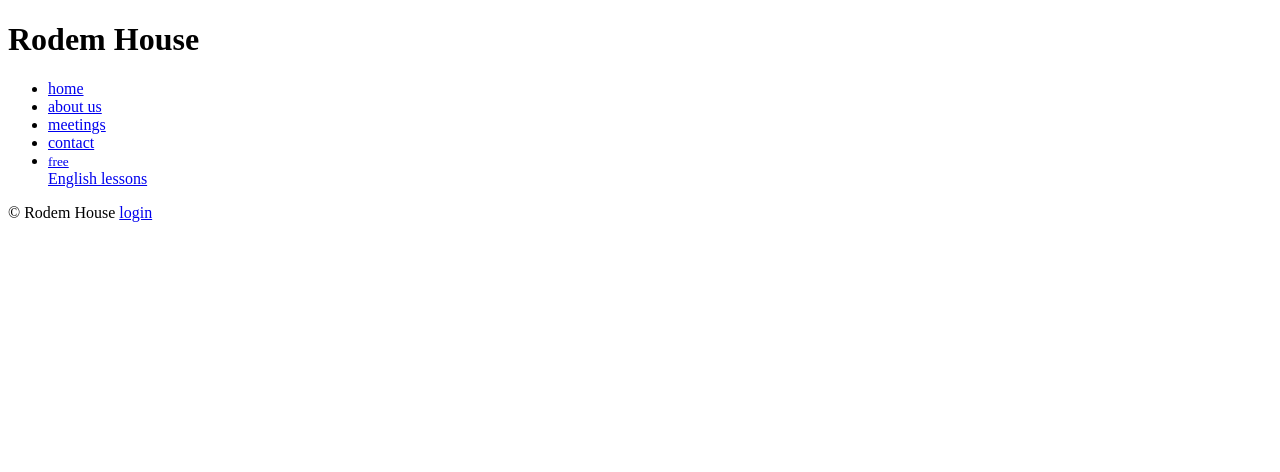
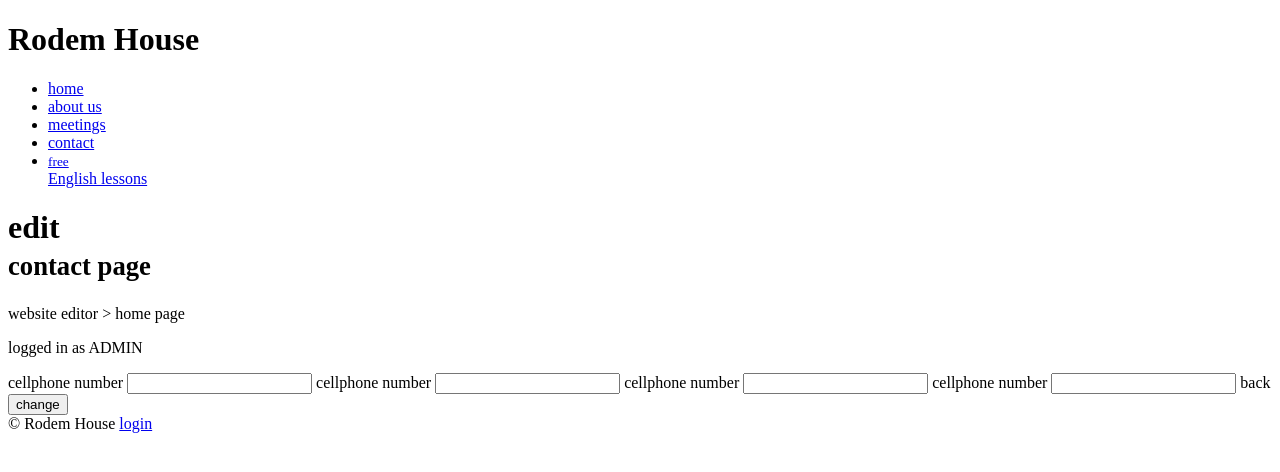
Before and after one commit to peter-sharp/Rodem-house, a PHP site: page /edit_contactpage.php in a window 1280 px wide. Shown: the top 472 px of the page. Run offline with PHP 8.4, Linux system fonts and the light colour scheme.

Commit message:
finished initial markup

```diff
--- a/edit_contactpage.php
+++ b/edit_contactpage.php
@@ -1,7 +1,28 @@
 <?php
 include('./templates/header.php');
 ?>
+<form class="pages" action="index.html" method="post">
+
 <main>
+  <h1>edit<br><small>contact page</small></h1>
+  <p>website editor > home page</p>
+  <section class="editor">
+    <p>logged in as ADMIN</p>
+    <label for="cellphone">cellphone number</label>
+    <input type="tel" name="cellphone" value="">
+
+    <label for="phone">cellphone number</label>
+    <input type="tel" name="phone" value="">
+
+    <label for="email">cellphone number</label>
+    <input type="email" name="email" value="">
+
+    <label for="address">cellphone number</label>
+    <input type="text" name="address" value="">
+
+    <a class="btn btn-back" name="change">back</button>
+    <button class="btn btn-CTA" type="submit" name="change">change</button>
+  </section>
 </main>
 <?php
 include('./templates/footer.php');
```
